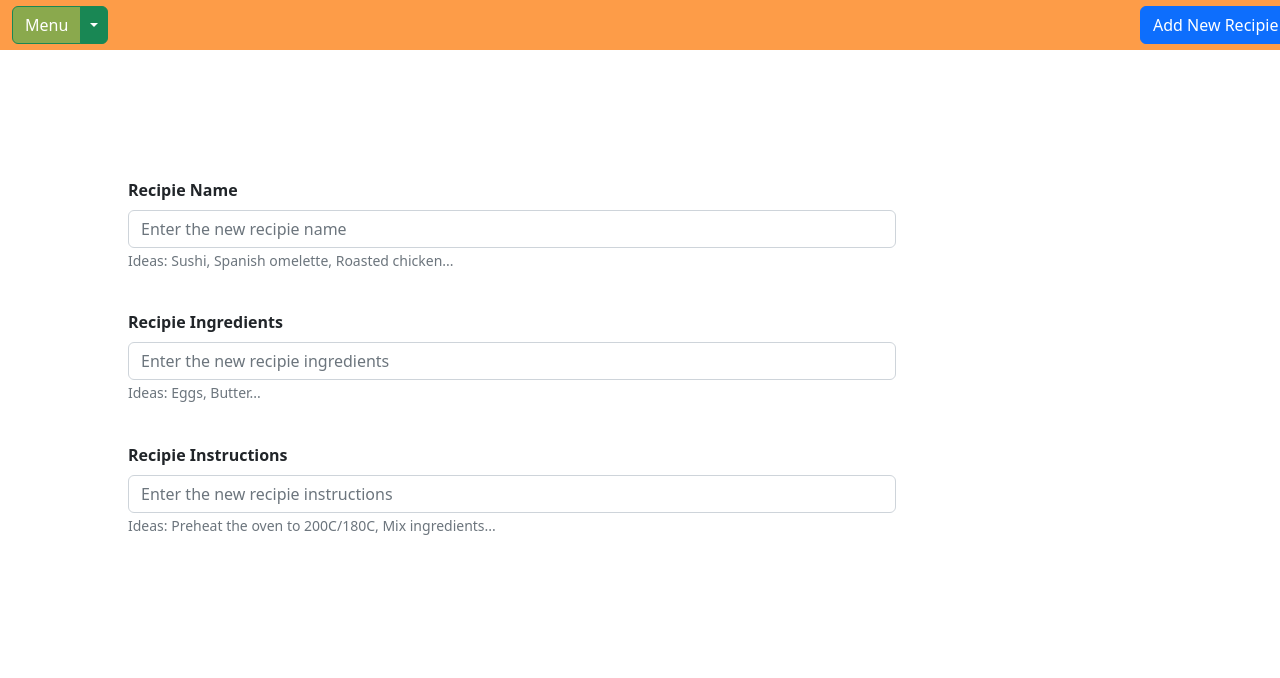
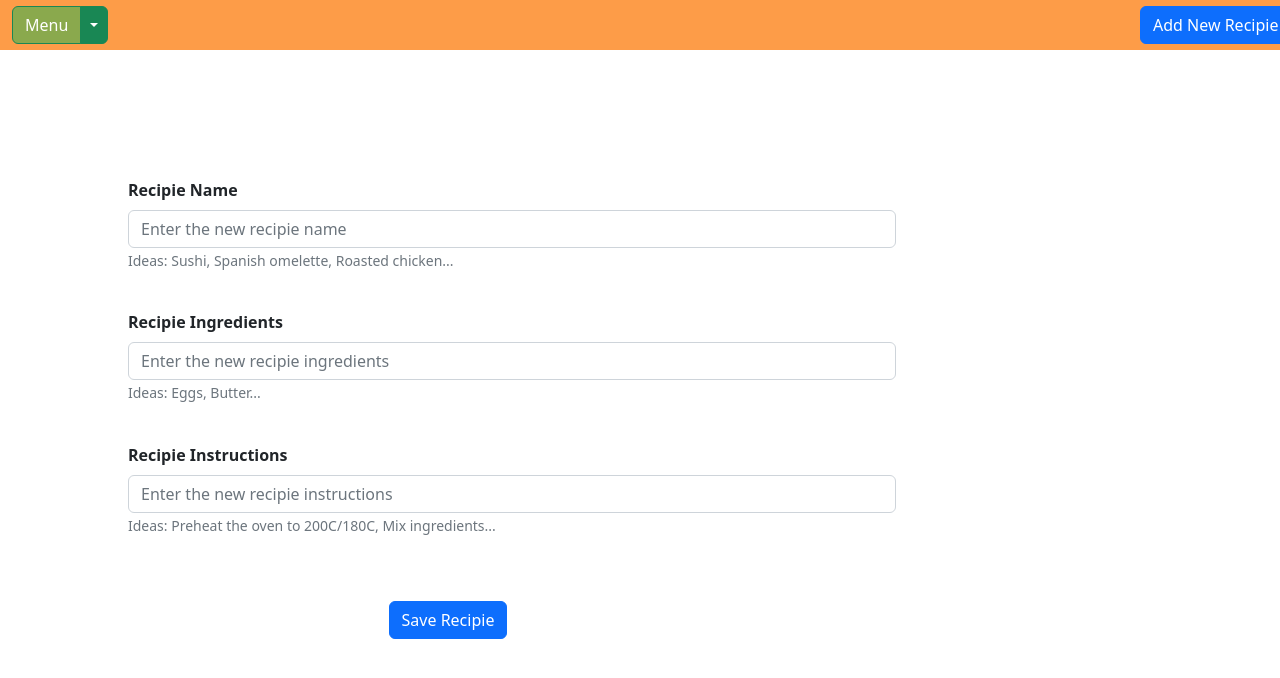
Before and after one commit to SusanaHueso/25-11-2022-Technical-Test-2-, a React (Create React App) app: page /NewRecipie in a window 1280 px wide. Shown: the top 678 px of the page. Built offline with nearby package versions, Linux system fonts and the light colour scheme.

Commit message:
save to json logic

```diff
--- /dev/null
+++ b/src/config.jsx
@@ -0,0 +1 @@
+module.exports = global.config = { jsonDict: [] };
--- a/src/containers/NewRecipie/NewRecipie.css
+++ b/src/containers/NewRecipie/NewRecipie.css
@@ -8,3 +8,16 @@
 .groupsDesign {
   margin-bottom: 5%;
 }
+
+.buttonTooDesign {
+  display: flex;
+  align-content: space-between;
+  flex-wrap: wrap;
+  flex-direction: column;
+  /* justify-content: flex-start; */
+  align-items: center;
+}
+
+.buttonOnly {
+  margin-top: 5%;
+}
--- a/src/containers/NewRecipie/NewRecipie.jsx
+++ b/src/containers/NewRecipie/NewRecipie.jsx
@@ -1,15 +1,35 @@
-import React from "react";
+import React, { useState, useEffect } from "react";
 import Form from "react-bootstrap/Form";
 import "./NewRecipie.css";
-
+import { Button, ButtonGroup } from "react-bootstrap";
+import "/Users/susana.huesodevis/Documents/GeeksHubs exercises/technical-test-2/src/config.jsx";
 export const NewRecipie = () => {
+  const [name, setName] = useState("");
+  const [ingredients, setIngredients] = useState("");
+  const [instructions, setInstructions] = useState("");
+  var json = [
+    {
+      name: name,
+      ingredients: ingredients,
+      instructions: instructions,
+    },
+  ];
+  const handleJson = () => {
+    JSON.stringify(global.config.jsonDict.push(json));
+  };
+  console.log("soy el json", global.config.jsonDict);
   return (
+    <div className="buttonTooDesign">
       <Form className="newRecipieDesign">
         <Form.Group className="groupsDesign" controlId="RecipieName">
           <Form.Label>
             <b>Recipie Name</b>
           </Form.Label>
-        <Form.Control type="text" placeholder="Enter the new recipie name" />
+          <Form.Control
+            onBlur={(event) => setName(event.target.value)}
+            type="text"
+            placeholder="Enter the new recipie name"
+          />
           <Form.Text>
             Ideas: Sushi, Spanish omelette, Roasted chicken...
           </Form.Text>
@@ -21,6 +41,7 @@ export const NewRecipie = () => {
           <Form.Control
             type="text"
             placeholder="Enter the new recipie ingredients"
+            onBlur={(event) => setIngredients(event.target.value)}
           />
           <Form.Text>Ideas: Eggs, Butter...</Form.Text>
         </Form.Group>
@@ -31,11 +52,16 @@ export const NewRecipie = () => {
           <Form.Control
             type="text"
             placeholder="Enter the new recipie instructions"
+            onBlur={(event) => setInstructions(event.target.value)}
           />
           <Form.Text>
             Ideas: Preheat the oven to 200C/180C, Mix ingredients...
           </Form.Text>
         </Form.Group>
       </Form>
+      <div className="buttonOnly">
+        <Button onClick={() => handleJson()}>Save Recipie</Button>
+      </div>
+    </div>
   );
 };
```
Lines whose indentation alone changed are shown as unchanged.
